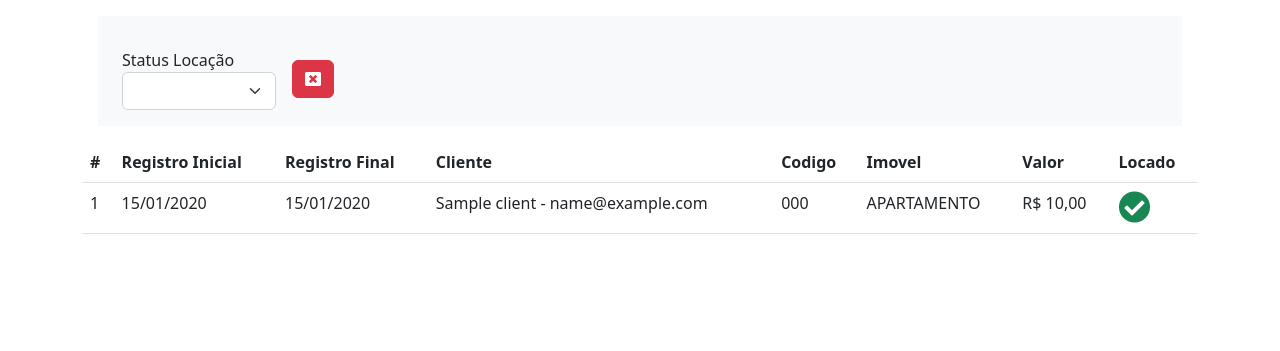
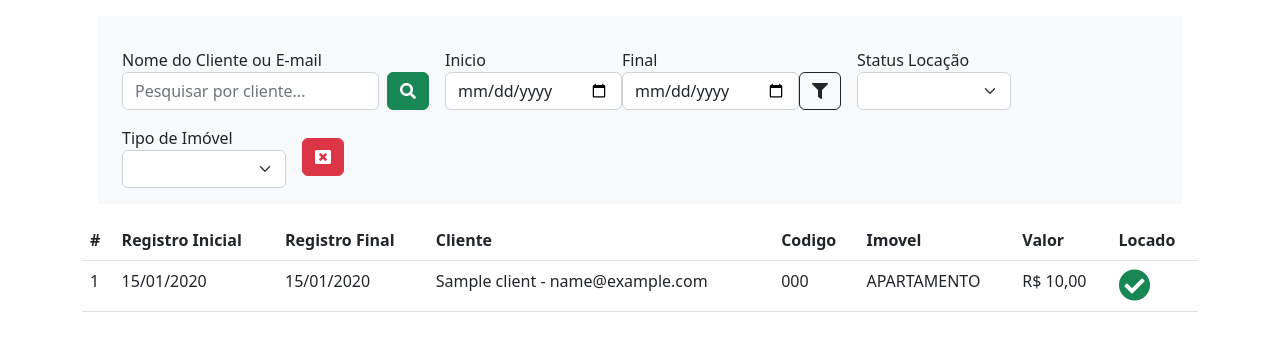
Before and after one commit to gbrl08snts/Sig-Imoveis, a Django app: page /reports/ in a window 1280 px wide. Shown: the part 56-407 px from the top of the page. Run offline with Django 5.2, Linux system fonts and the light colour scheme; tables that the repository leaves empty hold one stand-in row (values such as "Sample post").

Commit message:
Adicionando Mais Filtros a Página de Relatórios

```diff
--- a/imovelApp/templates/reports.html
+++ b/imovelApp/templates/reports.html
@@ -6,6 +6,33 @@
 
 <div class="container">
     <div class="row g-3 align-items-center m-3 bg-light p-3">
+
+        <!-- Pesquisar pelo nome ou e-mail do cliente -->
+        <div class="col-auto">
+            <label>Nome do Cliente ou E-mail</label>
+            <form class="d-flex" action="{% url 'reports' %}">
+                <input name="client" type="search" class="form-control me-2" placeholder="Pesquisar por cliente..." aria-label="Search">
+                <button class="btn btn-success" type="submit"><i class="fas fa-search"></i></button>
+            </form>
+        </div>
+
+        <!-- Filter por Intervalo de data -->
+        <div class="col-auto">
+            <form class="d-flex align-items-end" action="{% url 'reports' %}">
+                <div class="">
+                    <label for="">Inicio</label>
+                    <input name="dt_start" type="date" value="{{request.GET.dt_start}}" class="form-control me-2">
+                </div>
+                <div class="">
+                    <label for="">Final</label>
+                    <input name="dt_end" type="date" value="{{request.GET.dt_end}}" class="form-control me-2">
+                </div>
+                <div class="">
+                    <button class="btn btn-outline-dark" type="submit"><i class="fas fa-filter"></i></button>
+                </div>
+            </form>
+        </div>
+
         <!-- Filtrar pelo status do imóvel se está locado ou não locado -->
         <div class="col-auto">
             <form action="{% url 'reports' %}">
@@ -14,6 +41,19 @@
                     <option></option>
                     <option value="True" {% if request.GET.is_locate == 'True' %}selected{% endif %}>LOCADO</option>
                     <option value="False" {% if request.GET.is_locate == 'False' %}selected{% endif %}>NÃO LOCADO</option>
+                </select>
+            </form>
+        </div>
+
+        <!-- Filter pelo tipo de imóvel -->
+        <div class="col-auto">
+            <form class="" action="{% url 'reports' %}">
+            <label>Tipo de Imóvel</label>
+                <select name="type_item" class="form-select" onchange="this.form.submit()">
+                    <option></option>
+                    <option value="APARTAMENTO" {% if request.GET.type_item == 'APARTAMENTO' %}selected{% endif %}>APARTAMENTO</option>
+                    <option value="KITNET" {% if request.GET.type_item == 'KITNET' %}selected{% endif %}>KITNET</option>
+                    <option value="CASA" {% if request.GET.type_item == 'CASA' %}selected{% endif %}>CASA</option>
                 </select>
             </form>
         </div>
--- a/imovelApp/views.py
+++ b/imovelApp/views.py
@@ -1,7 +1,7 @@
 from django.shortcuts import redirect, render
 from imovelApp.forms import ClientForm, ImmobileForm, RegisterLocationForm
 from imovelApp.models import Immobile, ImmobileImage
-
+from django.db.models import Q
 # Create your views here.
 
 
@@ -58,7 +58,19 @@ def form_location(request, id):
 
 def reports(request):  # Relatórios
     immobile = Immobile.objects.all()
+    client = request.GET.get('client')
+    dt_start = request.GET.get('dt_start')
+    dt_end = request.GET.get('dt_end')
+    type_item = request.GET.get('type_item')
     is_locate = request.GET.get('is_locate')
+    if client:  # Filtra por nome e email do cliente
+        immobile = Immobile.objects.filter(Q(reg_location__client__name__icontains=client) | Q(
+            reg_location__client__email__icontains=client))
+    if dt_start and dt_end:  # Por data
+        immobile = Immobile.objects.filter(
+            reg_location__create_at__range=[dt_start, dt_end])
+    if type_item:  # Tipo de Imovel
+        immobile = Immobile.objects.filter(type_item=type_item)
     if is_locate:  # Imovel foi locado ou não
         immobile = Immobile.objects.filter(is_locate=is_locate)
     return render(request, 'reports.html', {'immobiles': immobile})
```
